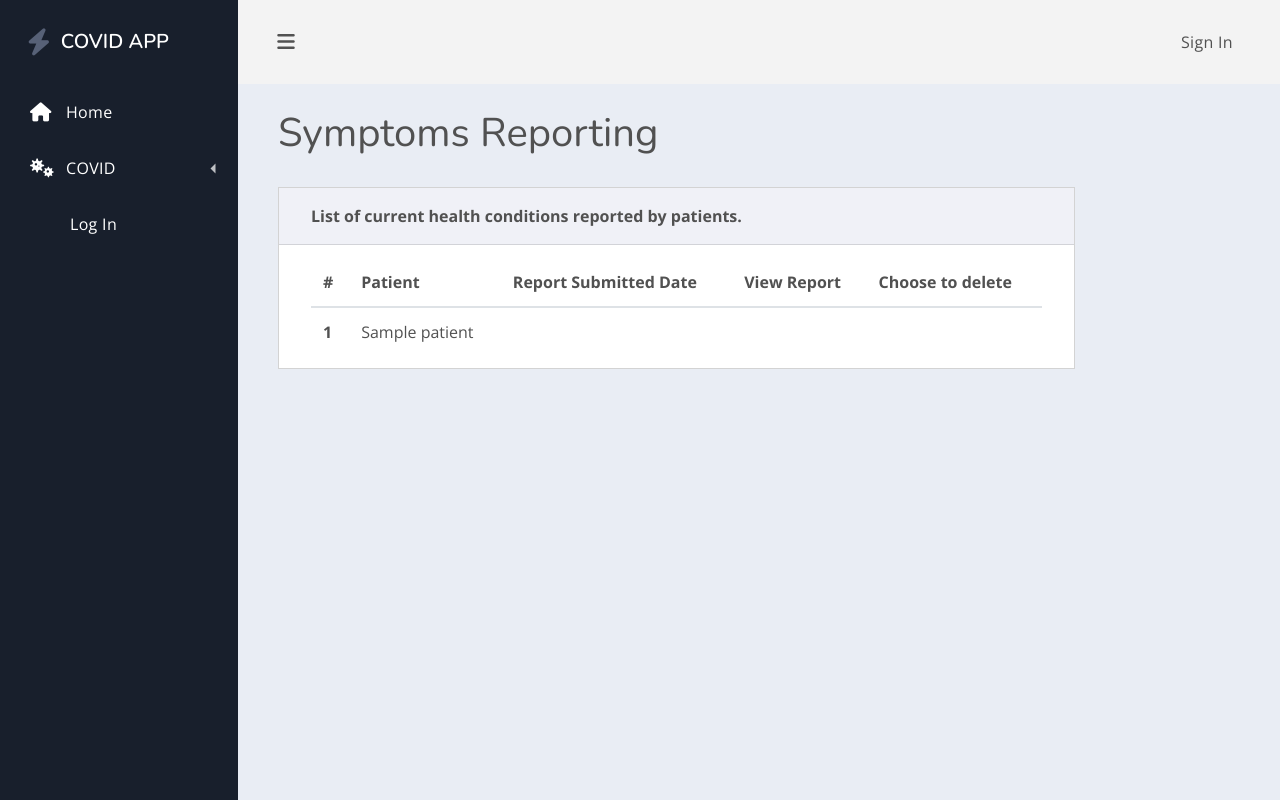
After one commit to ujjwalbgn/COVIDwebApp, a Django app: template healthcare/templates/healthcare/listContactTracing.html in a window 1280 px wide. The commit adds this page. Run offline with Django 3.2, Linux system fonts and the light colour scheme; the template is opened without the code that fills it: most values are stand-ins (such as "Sample title", 1, 10 or a date in 2020); some libraries are stand-ins or nearby versions.

Commit message:
working in contact tracing

```diff
--- a/healthcare/admin.py
+++ b/healthcare/admin.py
@@ -11,3 +11,4 @@ admin.site.register(AssignMed)
 admin.site.register(AssignTreatment)
 admin.site.register(Appointment)
 admin.site.register(PeriodicReporting)
+admin.site.register(ContactTracing)
--- /dev/null
+++ b/healthcare/templates/healthcare/listContactTracing.html
@@ -0,0 +1,44 @@
+{% extends 'healthcare/main.html' %}
+
+{% block content %}
+    {% load myfilters %}
+    <main class="dash-content">
+        <div class="container-fluid">
+            <h1 class="dash-title">Symptoms Reporting</h1>
+            <div class="row">
+                <div class="col-lg-10">
+                    <div class="card spur-card">
+                        <div class="card-header">
+                            <div class="spur-card-title">List of current health conditions reported by patients. </div>
+                        </div>
+                        <div class="card-body ">
+                            <table class="table table-hover table-in-card">
+                                <thead>
+                                <tr>
+                                    <th scope="col">#</th>
+                                    <th scope="col">Patient</th>
+                                    <th scope="col">Report Submitted Date</th>
+                                    <th scope="col">View Report</th>
+                                    <th scope="col">Choose to delete</th>
+                                </tr>
+                                </thead>
+                                <tbody>
+
+                                {% for contact in contacts %}
+                                    <tr>
+                                        <th scope="row"> {{ forloop.counter }}</th>
+                                        <td>
+                                            {{ contact.patient }}
+                                        </td>
+                                    </tr>
+                                {% endfor %}
+                                </tbody>
+                            </table>
+                        </div>
+                    </div>
+                </div>
+            </div>
+        </div>
+    </main>
+
+{% endblock %}
--- a/healthcare/urls.py
+++ b/healthcare/urls.py
@@ -49,6 +49,7 @@ urlpatterns = [
 
     path('covidnegative', views.Covidnegative, name="Covidnegative"),
     path('contact_tracing/', views.ContactTracing, name="ContactTracing"),
+    path('list_tracing/', views.listcovidTracing, name="list_tracing"),
 
     path('scheduleappointment/', views.ScheduleAppointment, name="scheduleAppointment"),
     path('deleteappointment/<str:pk>/', views.deleteAppointment, name="deleteappointment"),
```
Also changed, not shown: healthcare/models.py (+7 -1 lines), healthcare/templates/healthcare/listPatient.html (+8 -0 lines), healthcare/views.py (+8 -0 lines), db.sqlite3, healthcare/migrations/0012_auto_20200809_2220.py (added).
